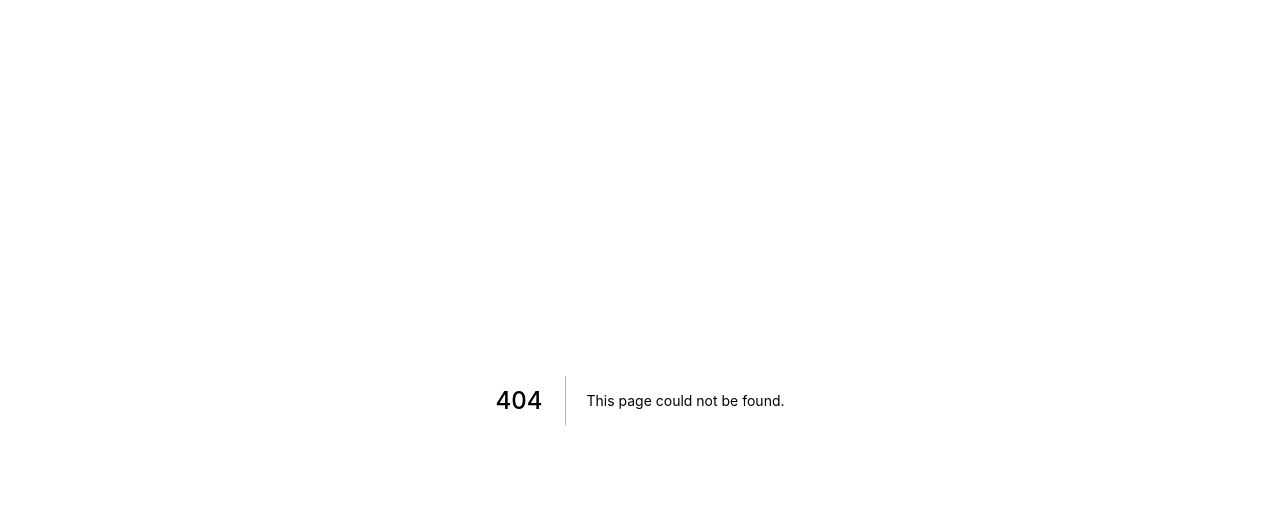
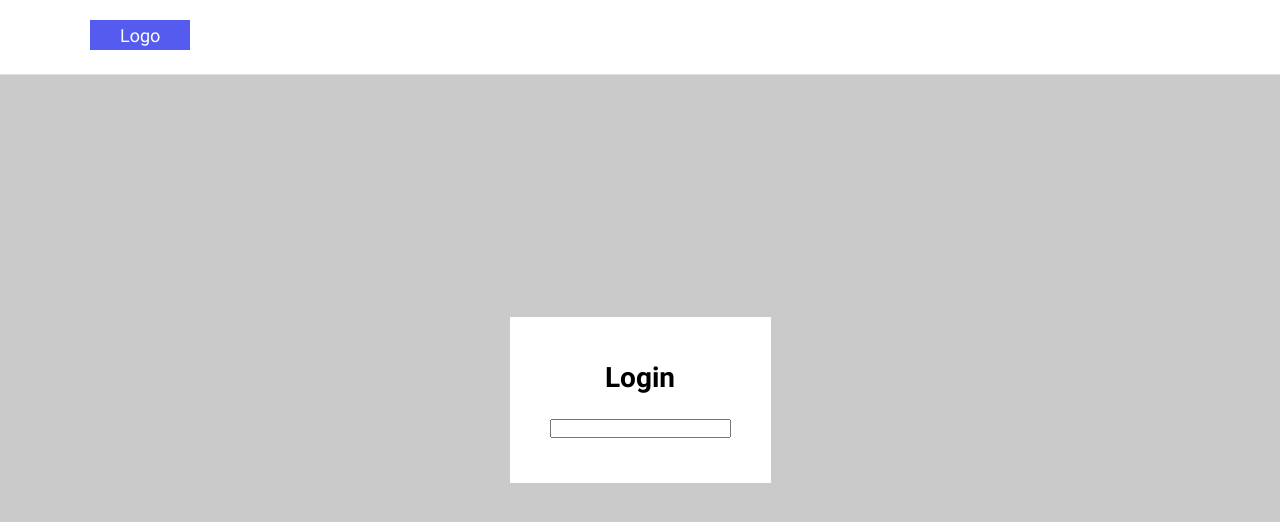
Before and after one commit to shock-dev/self-blog, a Next.js app: page /login in a window 1280 px wide. Before the commit this address had no page. Shown: the top 522 px of the page. Built offline with nearby package versions, Linux system fonts and the light colour scheme.

Commit message:
realize auth layout

```diff
--- /dev/null
+++ b/components/AuthForm/AuthForm.module.scss
@@ -0,0 +1,4 @@
+.form {
+  padding: 45px 40px;
+  background-color: #fff;
+}
--- /dev/null
+++ b/components/AuthForm/index.tsx
@@ -0,0 +1,14 @@
+import React from 'react';
+import styles from './AuthForm.module.scss';
+
+interface AuthFormProps {
+  children: React.ReactNode
+}
+
+export default function AuthForm({ children }: AuthFormProps) {
+  return (
+    <div className={styles.form}>
+      {children}
+    </div>
+  );
+}
--- a/components/Header/Header.module.scss
+++ b/components/Header/Header.module.scss
@@ -1,4 +1,8 @@
 .header {
+  position: absolute;
+  top: 0;
+  left: 0;
+  right: 0;
   background-color: #fff;
   padding: 20px 0;
   border-bottom: 1px solid #DFDFDF;
--- /dev/null
+++ b/layouts/AuthLayout/AuthLayout.module.scss
@@ -0,0 +1,6 @@
+.center {
+  display: flex;
+  justify-content: center;
+  align-items: center;
+  min-height: 100vh;
+}
--- /dev/null
+++ b/layouts/AuthLayout/index.tsx
@@ -0,0 +1,19 @@
+import React from 'react';
+import cn from 'classnames';
+import Header from '../../components/Header';
+import styles from './AuthLayout.module.scss';
+
+interface AuthLayoutProps {
+  children: React.ReactNode
+}
+
+export default function AuthLayout({ children }: AuthLayoutProps) {
+  return (
+    <>
+      <Header />
+      <div className={cn('container', styles.center)}>
+        {children}
+      </div>
+    </>
+  );
+}
--- /dev/null
+++ b/pages/login/Login.module.scss
@@ -0,0 +1,7 @@
+.title {
+  text-align: center;
+  font-weight: 700;
+  font-size: 28px;
+  line-height: 32px;
+  margin-bottom: 24px;
+}
--- /dev/null
+++ b/pages/login/index.tsx
@@ -0,0 +1,15 @@
+import React from 'react';
+import AuthLayout from '../../layouts/AuthLayout';
+import AuthForm from '../../components/AuthForm';
+import styles from './Login.module.scss';
+
+export default function Login() {
+  return (
+    <AuthLayout>
+      <AuthForm>
+        <h2 className={styles.title}>Login</h2>
+        <input type="text" />
+      </AuthForm>
+    </AuthLayout>
+  );
+}
--- a/styles/index.scss
+++ b/styles/index.scss
@@ -15,6 +15,7 @@ body {
   min-width: 320px;
   overflow-x: hidden;
   font-family: Roboto, sans-serif;
+  background-color: #CACACA;
 }
 
 h1,
```
Also changed, not shown: pages/index.tsx (deleted, +0 -7 lines).
